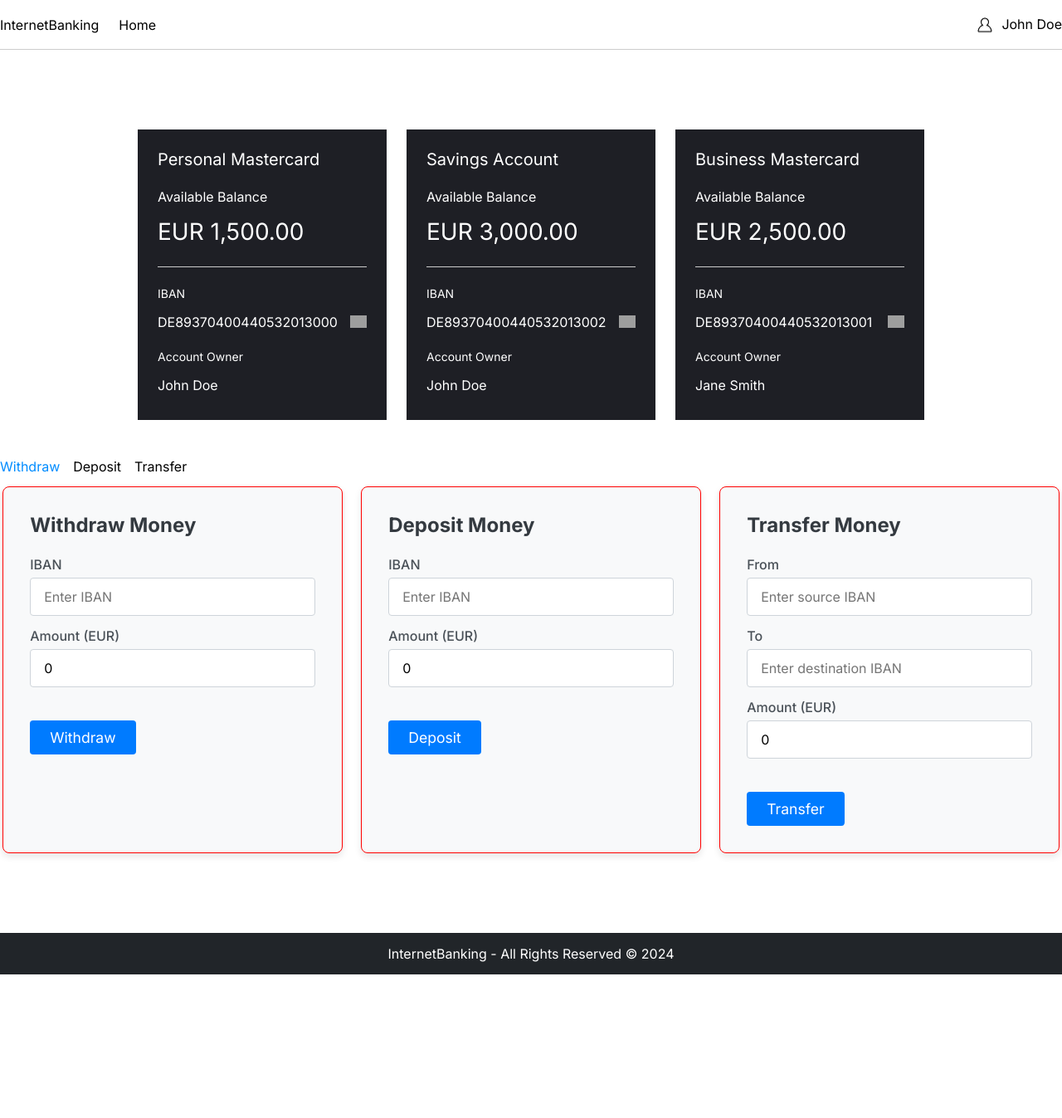
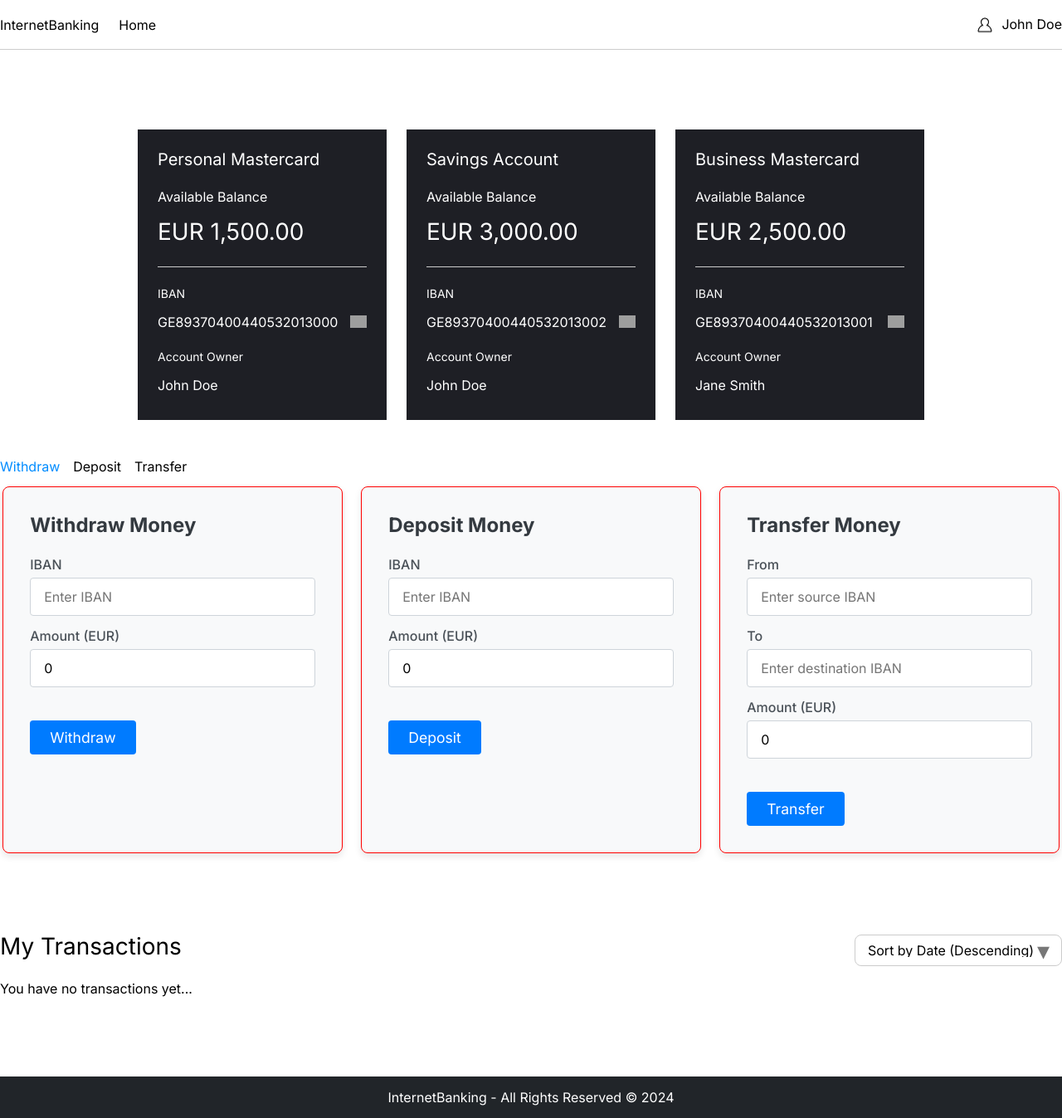
Before and after one commit to tsirekidze22/bank-accounts-task, a React (Create React App) app: page / in a window 1280 px wide. Shown: the whole page at 83% size. Before the commit the page ends 1174 px from the top, so only its background shows below. Built offline with nearby package versions, Linux system fonts and the light colour scheme; grey boxes are pictures that could not be loaded.

Commit message:
transactions list & sort by date

```diff
--- a/src/App.tsx
+++ b/src/App.tsx
@@ -1,12 +1,37 @@
+import React, { useState } from "react";
 import AccountsList from "./components/Accounts/AccountsList";
 import Footer from "./components/Footer/Footer";
 import Header from "./components/Header/Header";
+import { AccountsArr } from "./constants";
+import TransactionsList from "./components/Transactions/TransactionsList";
+
+interface Transaction {
+  date: Date;
+  amount: number;
+  balance: number;
+  iban: string;
+  owner: string;
+  name: string;
+  transaction_type: string;
+}
 
 function App() {
+  const [transactions, setTransactions] = useState<Transaction[]>([]);
+
+  const handleTransaction = (transaction: Transaction) => {
+    if (
+      AccountsArr.find((account) => account.iban === transaction.iban)
+        ?.owner === "John Doe"
+    ) {
+      setTransactions((prevTransactions) => [transaction, ...prevTransactions]);
+    }
+  };
+
   return (
     <>
       <Header />
-      <AccountsList />
+      <AccountsList onTransaction={handleTransaction} accounts={AccountsArr} />
+      <TransactionsList transactions={transactions} />
       <Footer />
     </>
   );
--- a/src/components/Accounts/AccountsList.tsx
+++ b/src/components/Accounts/AccountsList.tsx
@@ -1,6 +1,5 @@
 import { useState } from "react";
 import AccountItem from "./AccountItem";
-import { AccountsArr } from "../../constants";
 import PaymentSection from "../PaymentSection/PaymentSection";
 
 interface Account {
@@ -13,8 +12,23 @@ interface Account {
   currency: string;
 }
 
-const AccountsList = () => {
-  const [accounts, setAccounts] = useState<Account[]>(AccountsArr);
+interface Transaction {
+  date: Date;
+  amount: number;
+  balance: number;
+  iban: string;
+  owner: string;
+  name: string;
+  transaction_type: string;
+}
+
+interface AccountsListProps {
+  onTransaction: (transaction: Transaction) => void;
+  accounts: Account[];
+}
+
+const AccountsList = ({ onTransaction, accounts }: AccountsListProps) => {
+  const [accountsState, setAccounts] = useState<Account[]>(accounts);
 
   const updateBalance = (iban: string, newBalance: number) => {
     setAccounts((prevAccounts) =>
@@ -28,13 +42,17 @@ const AccountsList = () => {
     <>
       <section className="container d-flex flex-column align-items-center gap-16 mt-5">
         <section className="container d-flex justify-content-center gap-24 mt-5">
-          {accounts.length > 0 &&
-            accounts.map((account, index) => (
+          {accountsState.length > 0 &&
+            accountsState.map((account, index) => (
               <AccountItem key={index} account={account} />
             ))}
         </section>
       </section>
-      <PaymentSection accounts={accounts} updateBalance={updateBalance} />
+      <PaymentSection
+        accounts={accountsState}
+        updateBalance={updateBalance}
+        onTransaction={onTransaction}
+      />
     </>
   );
 };
--- a/src/components/PaymentForm/PaymentForm.tsx
+++ b/src/components/PaymentForm/PaymentForm.tsx
@@ -3,18 +3,30 @@ import React, { useState } from "react";
 interface Account {
   iban: string;
   balance: number;
+  name: string;
 }
-
 interface PaymentFormProps {
   type: "withdraw" | "deposit" | "transfer";
   accounts?: Account[];
   updateBalance?: (iban: string, newBalance: number) => void;
+  onTransaction?: (transaction: Transaction) => void;
+}
+
+interface Transaction {
+  date: Date;
+  amount: number;
+  balance: number;
+  iban: string;
+  owner: string;
+  name: string;
+  transaction_type: string;
 }
 
 const PaymentForm: React.FC<PaymentFormProps> = ({
   type = "withdraw",
   accounts = [],
   updateBalance = () => {},
+  onTransaction = () => {},
 }) => {
   const [fromIban, setFromIban] = useState("");
   const [toIban, setToIban] = useState("");
@@ -22,30 +34,67 @@ const PaymentForm: React.FC<PaymentFormProps> = ({
   const [currency, setCurrency] = useState("EUR");
 
   const handleTransaction = () => {
+    const fromAccount = accounts.find((acc) => acc.iban === fromIban);
+    const toAccount = accounts.find((acc) => acc.iban === toIban);
+    const currentDate = new Date();
+
     if (type === "withdraw" || type === "deposit") {
-      const account = accounts.find((acc) => acc.iban === fromIban);
-      if (account) {
+      if (fromAccount) {
         if (type === "withdraw") {
-          if (account.balance >= amount) {
-            updateBalance(fromIban, account.balance - amount);
+          if (fromAccount.balance >= amount) {
+            updateBalance(fromIban, fromAccount.balance - amount);
+            onTransaction({
+              date: currentDate,
+              amount: -amount,
+              balance: fromAccount.balance - amount,
+              iban: fromIban,
+              owner: "John Doe",
+              name: fromAccount.name,
+              transaction_type: type,
+            });
             alert(`€${amount} withdrawn successfully!`);
           } else {
             alert("Insufficient funds.");
           }
         } else if (type === "deposit") {
-          updateBalance(fromIban, account.balance + amount);
+          updateBalance(fromIban, fromAccount.balance + amount);
+          onTransaction({
+            date: currentDate,
+            amount: amount,
+            balance: fromAccount.balance + amount,
+            iban: fromIban,
+            owner: "John Doe",
+            name: fromAccount.name,
+            transaction_type: type,
+          });
           alert(`€${amount} deposited successfully!`);
         }
       } else {
         alert("Account not found.");
       }
     } else if (type === "transfer") {
-      const fromAccount = accounts.find((acc) => acc.iban === fromIban);
-      const toAccount = accounts.find((acc) => acc.iban === toIban);
       if (fromAccount && toAccount) {
         if (fromAccount.balance >= amount) {
           updateBalance(fromIban, fromAccount.balance - amount);
           updateBalance(toIban, toAccount.balance + amount);
+          onTransaction({
+            date: currentDate,
+            amount: -amount,
+            balance: fromAccount.balance - amount,
+            iban: fromIban,
+            owner: "John Doe",
+            name: fromAccount.name,
+            transaction_type: type,
+          });
+          onTransaction({
+            date: currentDate,
+            amount: amount,
+            balance: toAccount.balance + amount,
+            iban: toIban,
+            owner: "John Doe",
+            name: toAccount.name,
+            transaction_type: type,
+          });
           alert(`€${amount} transferred successfully!`);
         } else {
           alert("Insufficient funds.");
@@ -136,7 +185,7 @@ const PaymentForm: React.FC<PaymentFormProps> = ({
             value={amount}
             onChange={handleInputChange}
             className="form-control"
-            placeholder="Enter amount???"
+            placeholder="Enter amount"
           />
         </div>
 
--- a/src/components/PaymentSection/PaymentSection.tsx
+++ b/src/components/PaymentSection/PaymentSection.tsx
@@ -5,16 +5,19 @@ import PaymentForm from "../PaymentForm/PaymentForm";
 interface Account {
   iban: string;
   balance: number;
+  name: string;
 }
 
 interface PaymentSectionProps {
   accounts?: Account[];
   updateBalance?: (iban: string, newBalance: number) => void;
+  onTransaction?: any;
 }
 
 const PaymentSection: React.FC<PaymentSectionProps> = ({
   accounts = [],
   updateBalance = () => {},
+  onTransaction = () => {},
 }) => {
   const [activeTab, setActiveTab] = useState<string>("withdraw");
 
@@ -40,16 +43,19 @@ const PaymentSection: React.FC<PaymentSectionProps> = ({
           accounts={accounts}
           updateBalance={updateBalance}
           type="withdraw"
+          onTransaction={onTransaction}
         />
         <PaymentForm
           accounts={accounts}
           updateBalance={updateBalance}
           type="deposit"
+          onTransaction={onTransaction}
         />
         <PaymentForm
           accounts={accounts}
           updateBalance={updateBalance}
           type="transfer"
+          onTransaction={onTransaction}
         />
       </div>
     </section>
--- /dev/null
+++ b/src/components/Transactions/TransactionItem.tsx
@@ -0,0 +1,51 @@
+import React from "react";
+
+interface Transaction {
+  date: Date;
+  amount: number;
+  balance: number;
+  iban: string;
+  name: string;
+  transaction_type: string;
+}
+
+interface TransactionItemProps {
+  transaction: Transaction;
+}
+
+const TransactionItem: React.FC<TransactionItemProps> = ({ transaction }) => {
+  const formatAmount = (amount: number) => {
+    return amount.toLocaleString("en-US", {
+      minimumFractionDigits: 2,
+      maximumFractionDigits: 2,
+    });
+  };
+
+  const formattedAmount = formatAmount(transaction.amount);
+
+  const formattedDate = transaction.date.toLocaleString("en-US", {
+    year: "numeric",
+    month: "long",
+    day: "numeric",
+    hour: "2-digit",
+    minute: "2-digit",
+    second: "2-digit",
+    hour12: false,
+  });
+
+  return (
+    <li className="d-flex justify-content-between align-items-center transaction-item">
+      <div>
+        <h3 className="text-dark fs-20 mb-2">{transaction.name}</h3>
+        <p className="text-secondary fs-16">{formattedDate}</p>
+      </div>
+
+      <p>{transaction.transaction_type}</p>
+      <h3 className="fs-24">
+        {transaction.amount > 0 ? `+${formattedAmount}` : formattedAmount}€
+      </h3>
+    </li>
+  );
+};
+
+export default TransactionItem;
--- /dev/null
+++ b/src/components/Transactions/TransactionsList.tsx
@@ -0,0 +1,62 @@
+import React, { useState, useMemo } from "react";
+import TransactionItem from "./TransactionItem";
+
+interface Transaction {
+  date: Date;
+  amount: number;
+  balance: number;
+  iban: string;
+  name: string;
+  transaction_type: string;
+}
+
+interface TransactionsListProps {
+  transactions: Transaction[];
+}
+
+const TransactionsList: React.FC<TransactionsListProps> = ({
+  transactions,
+}) => {
+  const [sortOrder, setSortOrder] = useState<"asc" | "desc">("desc");
+
+  const sortedTransactions = useMemo(() => {
+    const sorted = [...transactions];
+    sorted.sort((a, b) => {
+      if (sortOrder === "asc") {
+        return new Date(a.date).getTime() - new Date(b.date).getTime();
+      } else {
+        return new Date(b.date).getTime() - new Date(a.date).getTime();
+      }
+    });
+    return sorted;
+  }, [transactions, sortOrder]);
+
+  return (
+    <section className="container mb-5 pb-5">
+      <div className="d-flex align-items-center justify-content-between">
+        <h3 className="fs-28 mb-4">My Transactions</h3>
+        <div className="sort-dropdown">
+          <select
+            value={sortOrder}
+            onChange={(e) => setSortOrder(e.target.value as "asc" | "desc")}
+          >
+            <option value="asc">Sort by Date (Ascending)</option>
+            <option value="desc">Sort by Date (Descending)</option>
+          </select>
+          <span className="dropdown-icon">&#9662;</span>
+        </div>
+      </div>
+      {sortedTransactions.length > 0 ? (
+        <ul className="transactions p-4">
+          {sortedTransactions.map((transaction, index) => (
+            <TransactionItem transaction={transaction} key={index} />
+          ))}
+        </ul>
+      ) : (
+        <h3>You have no transactions yet...</h3>
+      )}
+    </section>
+  );
+};
+
+export default TransactionsList;
--- a/src/constants/index.tsx
+++ b/src/constants/index.tsx
@@ -2,7 +2,7 @@ export const AccountsArr = [
   {
     owner: "John Doe",
     name: "Personal Mastercard",
-    iban: "DE89370400440532013000",
+    iban: "GE89370400440532013000",
     balance: 1500.0,
     currency: "EUR",
     expires: "12/24",
@@ -11,7 +11,7 @@ export const AccountsArr = [
   {
     owner: "John Doe",
     name: "Savings Account",
-    iban: "DE89370400440532013002",
+    iban: "GE89370400440532013002",
     balance: 3000.0,
     currency: "EUR",
     expires: "01/26",
@@ -20,7 +20,7 @@ export const AccountsArr = [
   {
     owner: "Jane Smith",
     name: "Business Mastercard",
-    iban: "DE89370400440532013001",
+    iban: "GE89370400440532013001",
     balance: 2500.0,
     currency: "EUR",
     expires: "11/25",
@@ -28,9 +28,8 @@ export const AccountsArr = [
   },
 ];
 
-
 export const TransactionTabs = [
-    { key: "withdraw", label: "Withdraw" },
-    { key: "deposit", label: "Deposit" },
-    { key: "transfer", label: "Transfer" },
-  ];
+  { key: "withdraw", label: "Withdraw" },
+  { key: "deposit", label: "Deposit" },
+  { key: "transfer", label: "Transfer" },
+];
--- a/src/styles/_utilities.scss
+++ b/src/styles/_utilities.scss
@@ -88,10 +88,11 @@ h5,
 h6 {
   font-weight: inherit;
   line-height: 1.2;
+  margin-bottom: 0rem;
 }
 
 p {
-  margin-bottom: 1rem;
+  margin-bottom: 0rem;
 }
 
 code {
--- a/src/styles/main.scss
+++ b/src/styles/main.scss
@@ -6,5 +6,5 @@
 
 @import "./paymentSection/paymentSection.scss";
 @import "./paymentForm/paymentForm.scss";
-
-@import "./footer/footer.scss";
+@import "./transactionsList/transactionsList.scss";
+ @import "./footer/footer.scss";
--- /dev/null
+++ b/src/styles/transactionsList/transactionsList.scss
@@ -0,0 +1,73 @@
+.transactions {
+  width: 100%;
+  border: 1px solid red;
+  background-color: #fff;
+  border: 1px solid #ccc;
+  border-radius: 12px;
+
+  .transaction-item {
+    &:not(:last-child) {
+      border-bottom: 1px solid #ccc;
+      margin-bottom: 24px;
+      padding-bottom: 24px;
+    }
+  }
+}
+
+.sort-dropdown {
+  position: relative;
+  display: inline-block;
+  width: 250px;
+  margin-bottom: 1rem;
+
+  select {
+    width: 100%;
+    padding: 10px 15px;
+    font-size: 16px;
+    border: 1px solid #ccc;
+    border-radius: 8px;
+    background-color: #fff;
+    appearance: none;
+    cursor: pointer;
+    transition: border-color 0.3s;
+
+    &:focus {
+      border-color: #007bff;
+      outline: none;
+    }
+  }
+
+  .dropdown-icon {
+    position: absolute;
+    top: 50%;
+    right: 15px;
+    transform: translateY(-50%);
+    pointer-events: none;
+    font-size: 30px;
+    color: #777;
+  }
+}
+
+.sort-dropdown-list {
+  margin-top: 1rem;
+  padding: 0;
+  list-style-type: none;
+
+  .sort-dropdown-item {
+    padding: 10px 15px;
+    font-size: 16px;
+    border: 1px solid #ccc;
+    border-bottom: none;
+    background-color: #fff;
+    cursor: pointer;
+    transition: background-color 0.3s;
+
+    &:hover {
+      background-color: #f8f9fa;
+    }
+
+    &:last-child {
+      border-bottom: 1px solid #ccc;
+    }
+  }
+}
```
Also changed, not shown: src/components/Accounts/AccountItem.tsx (line endings or trailing spaces).
